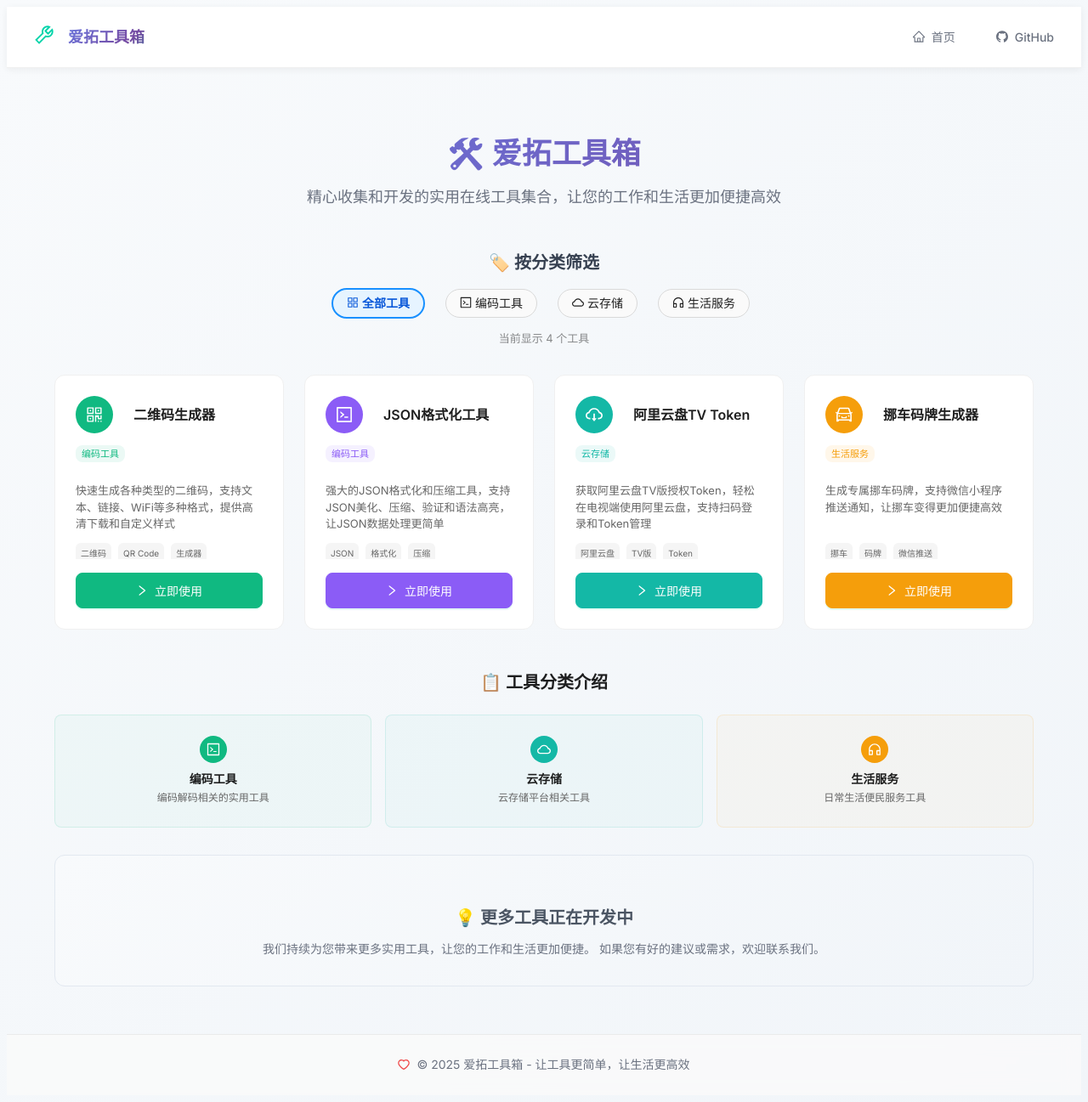
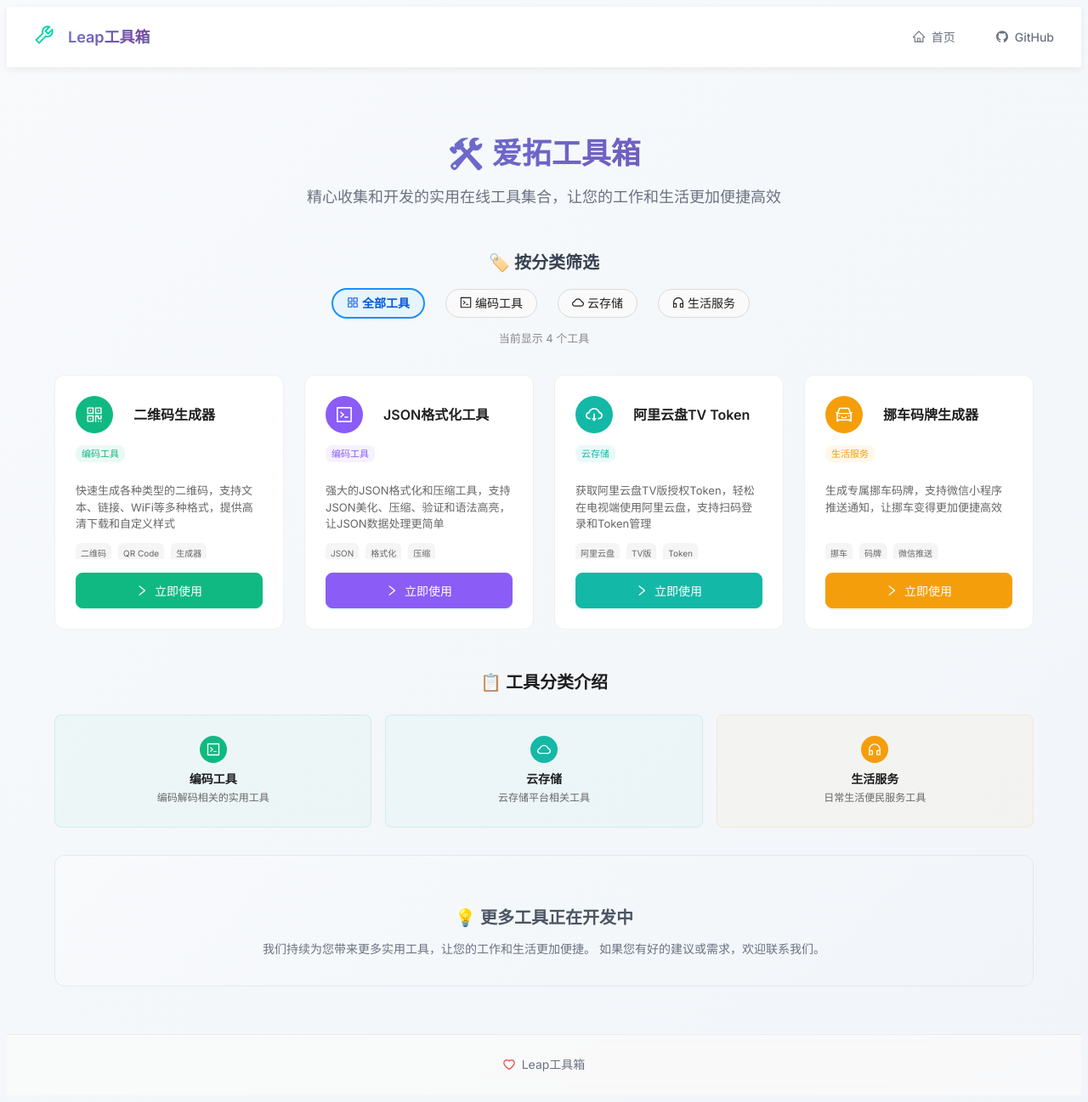
Before and after one commit to Leapzhang/i-tools, a Next.js app: page / in a window 1280 px wide. Shown: the whole page at 85% size. Built offline with nearby package versions, Linux system fonts and the light colour scheme; what @ant-design/nextjs-registry would draw is missing.

Commit message:
Update layout.tsx

```diff
--- a/app/layout.tsx
+++ b/app/layout.tsx
@@ -55,10 +55,10 @@ export default function RootLayout({
   return (
     <html lang="zh-CN">
       <head>
-        <title>爱拓工具箱 - 在线工具集合</title>
-        <meta name="description" content="爱拓工具箱提供各种实用的在线工具，包括二维码生成、阿里云盘TV Token获取、挪车码牌生成等。" />
+        <title>Leap工具箱 - 在线工具集合</title>
+        <meta name="description" content="Leap工具箱提供各种实用的在线工具，包括二维码生成、阿里云盘TV Token获取、挪车码牌生成等。" />
         <meta name="keywords" content="在线工具,二维码生成器,阿里云盘,挪车码牌,工具箱" />
-        <meta name="author" content="爱拓工具箱" />
+        <meta name="author" content="Leap工具箱" />
         <meta name="viewport" content="width=device-width, initial-scale=1" />
         <link rel="icon" href="/favicon.ico" />
       </head>
@@ -71,7 +71,7 @@ export default function RootLayout({
                   <div className="site-header-content">                    <Link href="/" className="logo-link">
                       <Space size="middle">
                         <ToolOutlined className="logo-icon" />
-                        <span className="gradient-text">爱拓工具箱</span>
+                        <span className="gradient-text">Leap工具箱</span>
                       </Space>
                     </Link>
 
@@ -109,7 +109,7 @@ export default function RootLayout({
                     <Space>
                       <HeartOutlined className="footer-icon" />
                       <Text className="footer-text">
-                        © {new Date().getFullYear()} 爱拓工具箱 - 让工具更简单，让生活更高效
+                         Leap工具箱
                       </Text>
                     </Space>
                   </Space>
```
